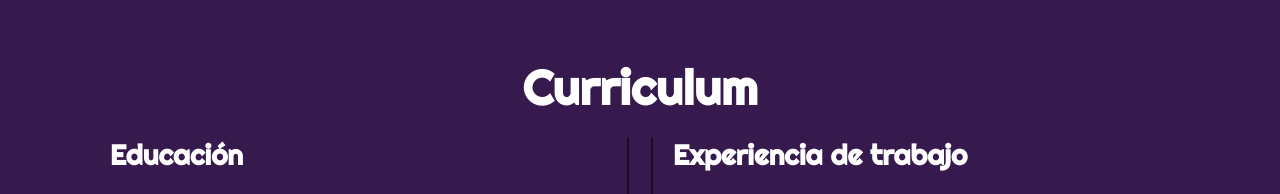
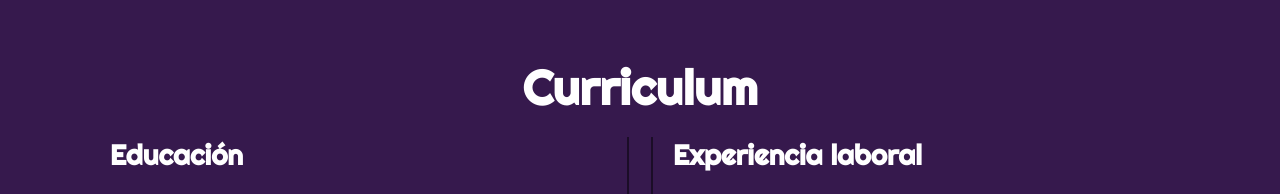
Before and after one commit to zakreth/portafolio_final, a plain HTML site: page index.html in a window 1280 px wide. Shown: the part 1380-1574 px from the top of the page. Drawn offline with nearby package versions, Linux system fonts and the light colour scheme.

Commit message:
commit a experiencia laboral

```diff
--- a/index.html
+++ b/index.html
@@ -149,7 +149,7 @@
                 </div>
 
                 <div class="col derecha">
-                    <h3>Experiencia de trabajo</h3>
+                    <h3>Experiencia laboral</h3>
                     <div class="item der">
                         <h4>Técnicas Histológicas</h4>
                         <span class="casa">Hospital Herminda Martin</span>
```
